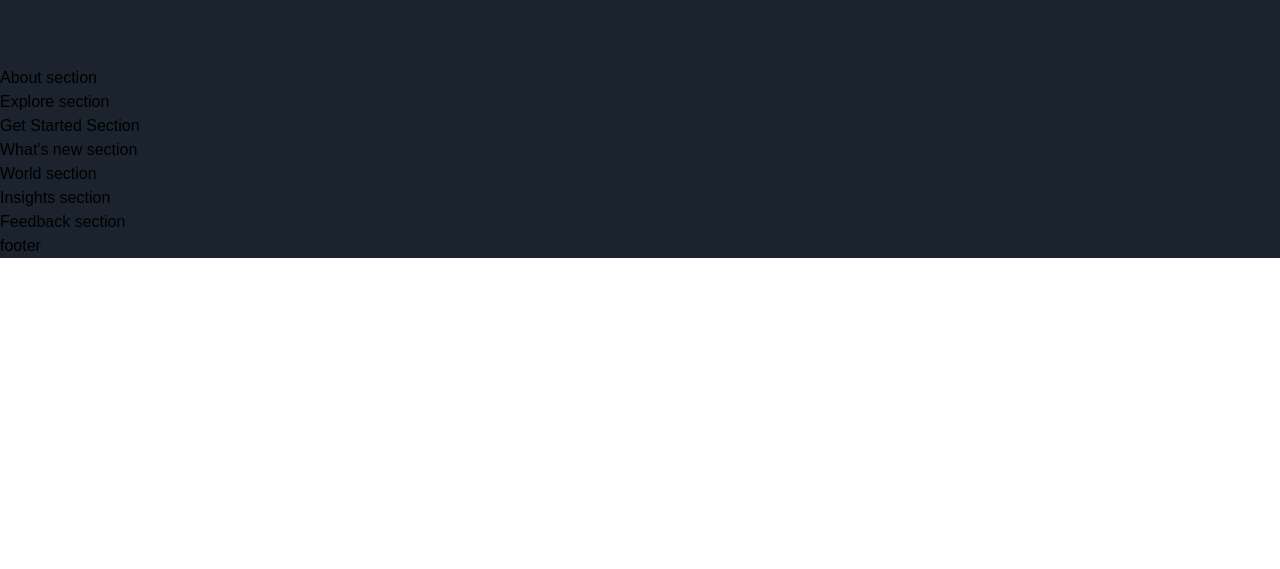
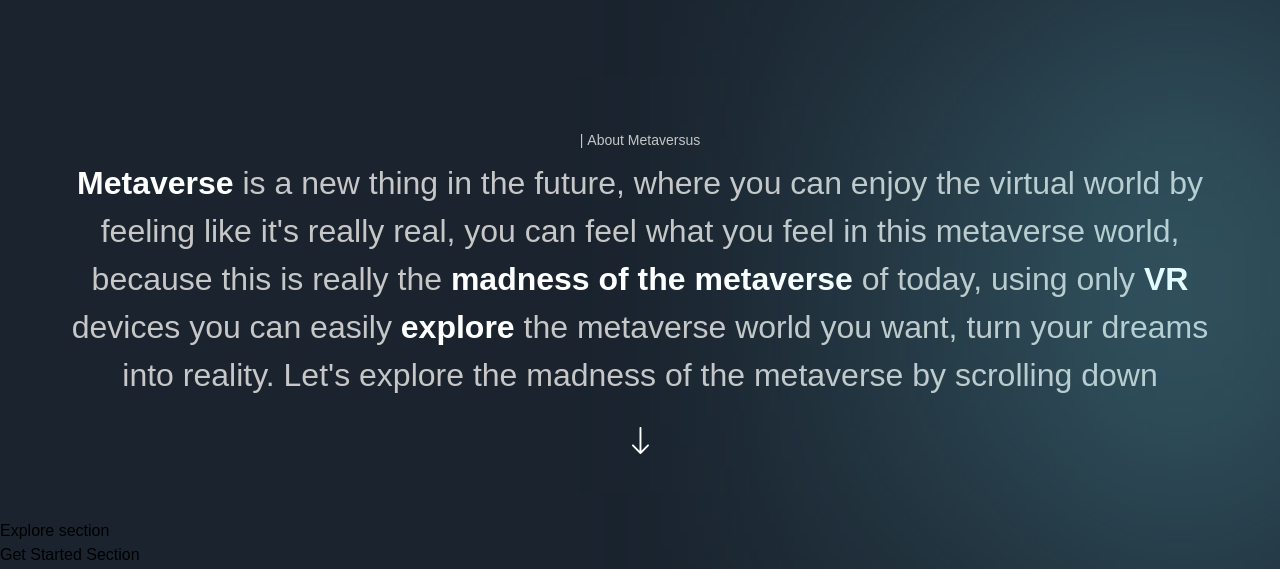
Before and after one commit to gcd253/FramerMotionNextjs, a Next.js app: page / in a window 1280 px wide. Shown: the part 1038-1607 px from the top of the page. Before the commit the page ends 1296 px from the top, so only its background shows below. Built offline with nearby package versions, Linux system fonts and the light colour scheme; a web font is replaced by a local one.

Commit message:
about text

```diff
--- a/components/CustomTexts.jsx
+++ b/components/CustomTexts.jsx
@@ -1,9 +1,20 @@
-'use client';
+"use client";
 
-export const TypingText = () => (
-  <p>Typing Text</p>
+import { motion } from "framer-motion";
+
+import { textContainer, textVariant2 } from "../utils/motion";
+
+export const TypingText = ({ title, textStyles }) => (
+  <motion.p
+    variants={textContainer}
+    className={`font-normal text-[14px] text-secondary-white ${textStyles}`}
+  >
+    {Array.from(title).map((letter, index) => (
+      <motion.span variants={textVariant2} key={index}>
+        {letter === " " ? "\u00A0" : letter}
+      </motion.span>
+    ))}
+  </motion.p>
 );
 
-export const TitleText = () => (
-  <h2>Title Text</h2>
-);
+export const TitleText = ({ title, textStyles }) => <h2>Title Text</h2>;
--- a/sections/About.jsx
+++ b/sections/About.jsx
@@ -1,14 +1,47 @@
-'use client';
+"use client";
 
-import { motion } from 'framer-motion';
-import { TypingText } from '../components';
+import { motion } from "framer-motion";
+import { TypingText } from "../components";
 
-import styles from '../styles';
-import { fadeIn, staggerContainer } from '../utils/motion';
+import styles from "../styles";
+import { fadeIn, staggerContainer } from "../utils/motion";
 
 const About = () => (
-  <section>
-    About section
+  <section className={`${styles.paddings} relative z-10`}>
+    <div className="gradient-02 z-0" />
+    <motion.div
+      variants={staggerContainer}
+      initial="hidden"
+      whileInView="show"
+      viewport={{ once: false, amount: 0.25 }}
+      className={`${styles.innerWidth} mx-auto ${styles.flexCenter} flex-col`}
+    >
+      <TypingText title="| About Metaversus" textStyles="text-center" />
+
+      <motion.p
+        variants={fadeIn("up", "tween", 0.2, 1)}
+        className="mt-[8px] font-normal sm:text-[32px] text-[20px] text-center text-secondary-white"
+      >
+        <span className="font-extrabold text-white">Metaverse</span> is a new
+        thing in the future, where you can enjoy the virtual world by feeling
+        like it's really real, you can feel what you feel in this metaverse
+        world, because this is really the{" "}
+        <span className="font-extrabold text-white">
+          madness of the metaverse
+        </span>{" "}
+        of today, using only{" "}
+        <span className="font-extrabold text-white">VR</span> devices you can
+        easily <span className="font-extrabold text-white">explore</span> the
+        metaverse world you want, turn your dreams into reality. Let's explore
+        the madness of the metaverse by scrolling down
+      </motion.p>
+      <motion.img
+        variants={fadeIn("up", "tween", 0.3, 1)}
+        src="/arrow-down.svg"
+        alt="arrow down"
+        className="w-[18px] h-[28px] object-contain mt-[28px]"
+      />
+    </motion.div>
   </section>
 );
 
```
